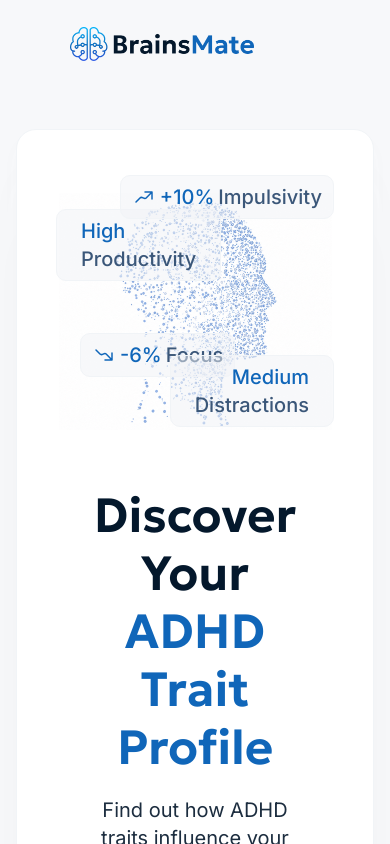
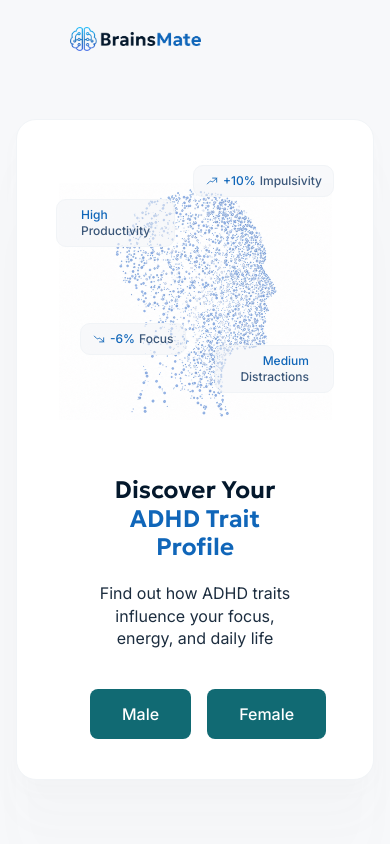
Before and after one commit to ilo667/adhdtest, a Next.js app in the folder frontend/: page / in a window 390 px wide. Shown: the top 844 px of the page. Built offline with nearby package versions, Linux system fonts and the light colour scheme.

Commit message:
Landing: mobile-first responsive typography for tags, h1, subtitle, buttons and logo

```diff
--- a/frontend/app/page.tsx
+++ b/frontend/app/page.tsx
@@ -9,15 +9,15 @@ function FloatingTag({ first, second, icon, style, className }: { first: string;
       style={{ background: "#F1F4F780", ...style }}
     >
       {icon ? (
-        <span className="flex items-center space-x-1 font-medium text-[20px] leading-[28px]">
-          <Image src={icon} alt="" width={24} height={24} aria-hidden />
+        <span className="flex items-center space-x-1 font-medium text-[12px] leading-[16px] sm:text-[20px] sm:leading-[28px]">
+          <Image src={icon} alt="" width={24} height={24} aria-hidden className="w-[14px] sm:w-[24px]" />
           <span className="text-[#1066B9]">{first}</span>
           <span className="text-[#3B5779]">{second}</span>
         </span>
       ) : (
         <>
-          <span className="font-medium text-[20px] leading-[28px] text-[#1066B9]">{first}</span>
-          <span className="font-medium text-[20px] leading-[28px] text-[#3B5779]">{second}</span>
+          <span className="font-medium text-[12px] leading-[16px] sm:text-[20px] sm:leading-[28px] text-[#1066B9]">{first}</span>
+          <span className="font-medium text-[12px] leading-[16px] sm:text-[20px] sm:leading-[28px] text-[#3B5779]">{second}</span>
         </>
       )}
     </span>
@@ -46,17 +46,17 @@ export default function LandingPage() {
         </div>
 
         <div className="w-full" style={{ padding: '0 33px' }}>
-          <h1 className="font-semibold text-[48px] leading-[58px] text-[#04182c] text-center mb-5">
+          <h1 className="font-semibold text-[24px] leading-[1.2] sm:text-[48px] sm:leading-[58px] text-[#04182c] text-center mb-5">
             Discover Your{" "}
             <span className="text-[#1066b9] block">ADHD Trait Profile</span>
           </h1>
-          <p className="text-[20px] leading-[28px] text-[#1C2D3F] text-center mb-[40px]">
+          <p className="text-[16px] leading-[1.4] sm:text-[20px] sm:leading-[28px] text-[#1C2D3F] text-center mb-[40px]">
             Find out how ADHD traits influence your focus, energy, and daily life
           </p>
 
           <div className="flex space-x-4 w-full">
             {["Male", "Female"].map((label) => (
-              <Link key={label} href="/quiz" className="flex-1 text-center bg-[#116a73] hover:bg-[#0d5a61] text-white font-medium text-[20px] leading-[28px] py-[14px] px-8 rounded-[8px] transition-colors">
+              <Link key={label} href="/quiz" className="flex-1 text-center bg-[#116a73] hover:bg-[#0d5a61] text-white font-medium text-[16px] leading-[22px] sm:text-[20px] sm:leading-[28px] py-[14px] px-8 rounded-[8px] transition-colors">
                 {label}
               </Link>
             ))}
--- a/frontend/components/BrainsMateLogo.tsx
+++ b/frontend/components/BrainsMateLogo.tsx
@@ -11,6 +11,7 @@ export function BrainsMateLogo({ white = false }: { white?: boolean }) {
         height={34}
         quality={100}
         priority
+        className="w-[131px] sm:w-[184px]"
       />
     </Link>
   );
```
